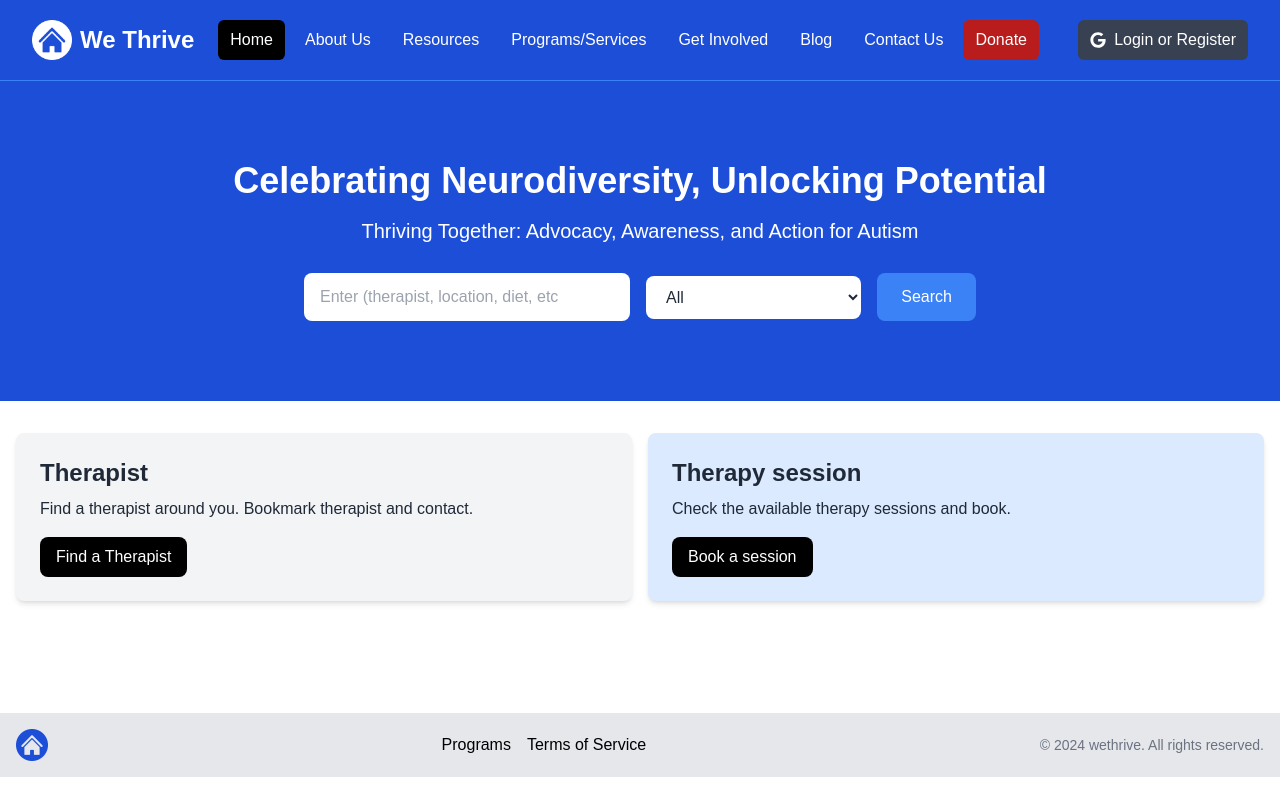
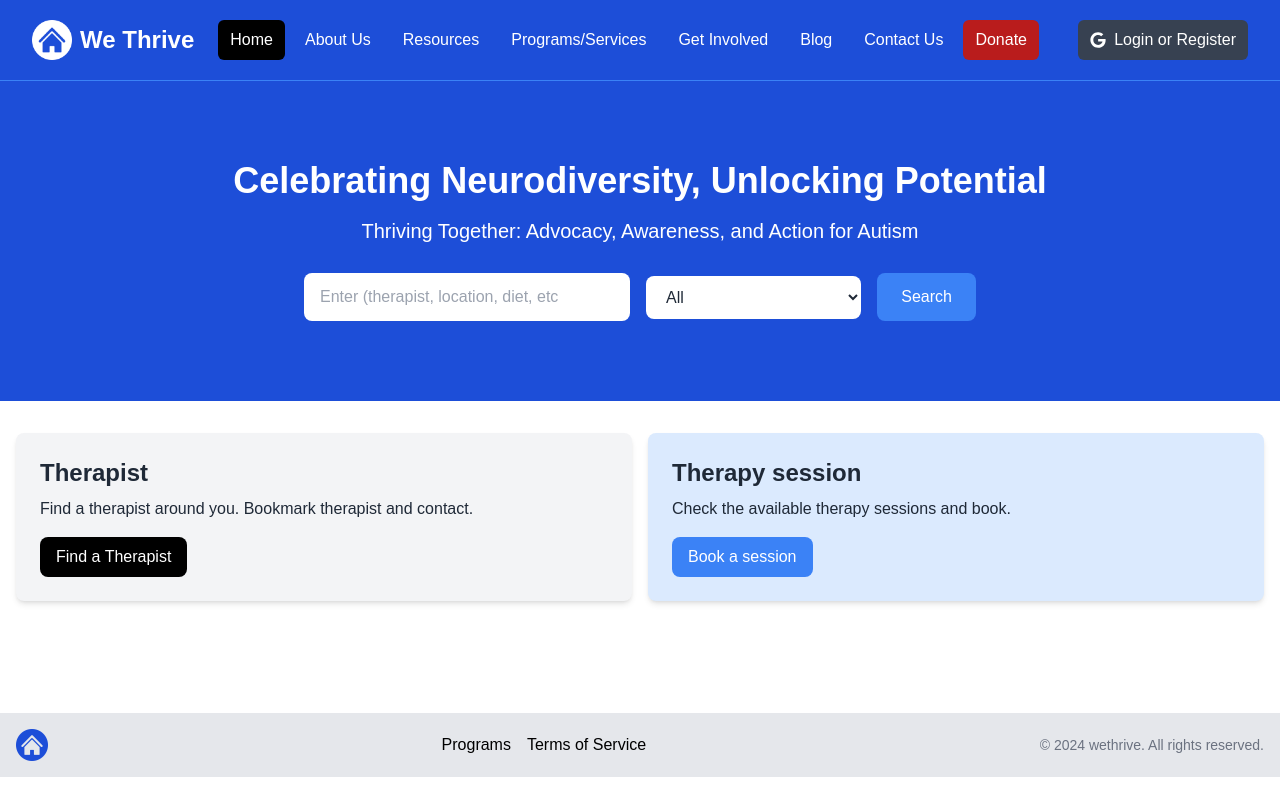
Before and after one commit to moraaruth/WeThrive, a Next.js app: page / in a window 1280 px wide. Built offline with nearby package versions, Linux system fonts and the light colour scheme.

Commit message:
adding dynamic backgroundColor

```diff
--- a/components/InfoBox.jsx
+++ b/components/InfoBox.jsx
@@ -14,7 +14,7 @@ const InfoBox = ({
         </p>
         <Link
           href={buttonInfo.link}
-          className="inline-block bg-black text-white rounded-lg px-4 py-2 hover:bg-gray-700"
+          className={`${buttonInfo.backgroundColor} inline-block text-white rounded-lg px-4 py-2 hover:bg-gray-700`}
         >
           {buttonInfo.text}
         </Link>
```
